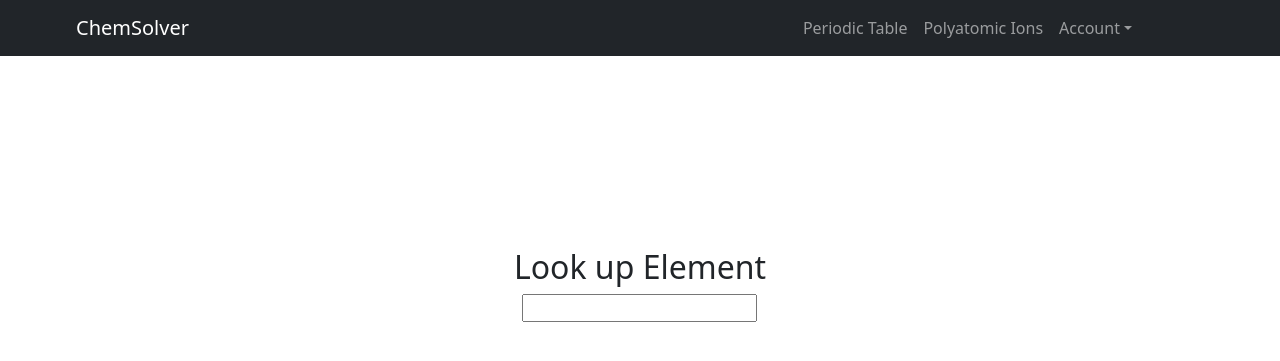
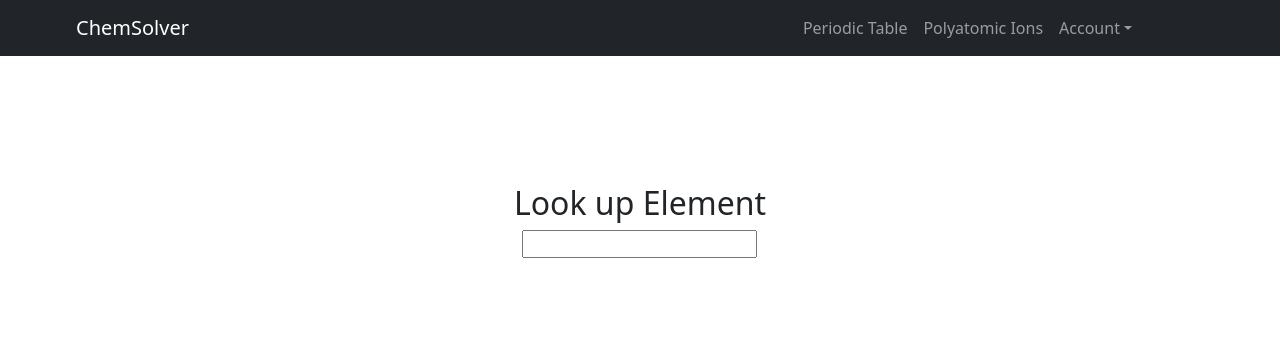
Before and after one commit to badapple21/chem_solver, a Flask app: page /periodic_table in a window 1280 px wide. Shown: the top 361 px of the page. Run offline with Flask 2, Linux system fonts and the light colour scheme; lists and menus that the app fills with data are empty.

Commit message:
random tweaks and fixes

```diff
--- a/app.py
+++ b/app.py
@@ -18,7 +18,7 @@ app.config["TEMPLATES_AUTO_RELOAD"] = True
 
 @app.route("/")
 def index():
-    return render_template("index.html")
+   return render_template("index.html")
 
 
 # fetch route for looking uop elements on the periodic table page
@@ -33,7 +33,7 @@ def fetch_lookup_element():
             rtnHTML += e.lookup()
 
         return rtnHTML
-    return "Error"
+    return ""
 
 # fetch request for solving the equation
 
--- a/periodic_table/periodic.py
+++ b/periodic_table/periodic.py
@@ -21,19 +21,19 @@ class element(object):
         return cursor.fetchone()[0].strip()
 
     def lookup(self):
-        return f"<tr>{self.get_from_db('Name')}. <span style='text-align: right;'>{self.get_from_db('Symbol')}</span></tr>"
+        return f"<a href='/fetch_lookup_element?={self.get_from_db('name')}'> <tr>{self.get_from_db('Name')}, <span style='text-align: right;'>{self.get_from_db('Symbol')}</span></a></tr>"
 
 # function that ask the db for any elements that are like query by symbol or name
 
 
 def lookup_element(q):
     # formats query
-    q = str(q).lower() + "%"
+    q = "%" +  str(q).lower() + "%"
     rtn = []
 
     #look through database for matching elements by name or by symbol
     cursor.execute(
-        ("SELECT Atomic_number FROM elements WHERE Name LIKE ? OR Symbol LIKE ?"), (q,q ))
+        ("SELECT Atomic_number FROM elements WHERE Name LIKE ? OR Symbol LIKE ? LIMIT 10"), (q,q ))
 
     # adds to list
     rtn.append(cursor.fetchall())
--- a/static/style.css
+++ b/static/style.css
@@ -8,6 +8,7 @@
 body{
     background: #fff;
 }
+
 
 
 .nav__spacing {
@@ -33,7 +34,7 @@ footer{
     display: flex;
     flex-direction: column;
     align-items: center;
-    margin-top: 15%;
+    margin-top: 10%;
     text-align: center;
     justify-content: center;
 }
--- a/templates/periodic_table.html
+++ b/templates/periodic_table.html
@@ -7,6 +7,7 @@
 {% block main %}
 
     <table id="Element_lookup_form_table">
+        <thead>
         <tr>
             <th>
             <form autocomplete="off" id="Element_lookup_form">
@@ -15,6 +16,7 @@
             </form>
             </th>
         </tr>
+        </thead>
         <tbody id="lookup_response"></tbody></table>
     <script src="../static/lookup.js" type="text/javascript">
 {% endblock %}
```
